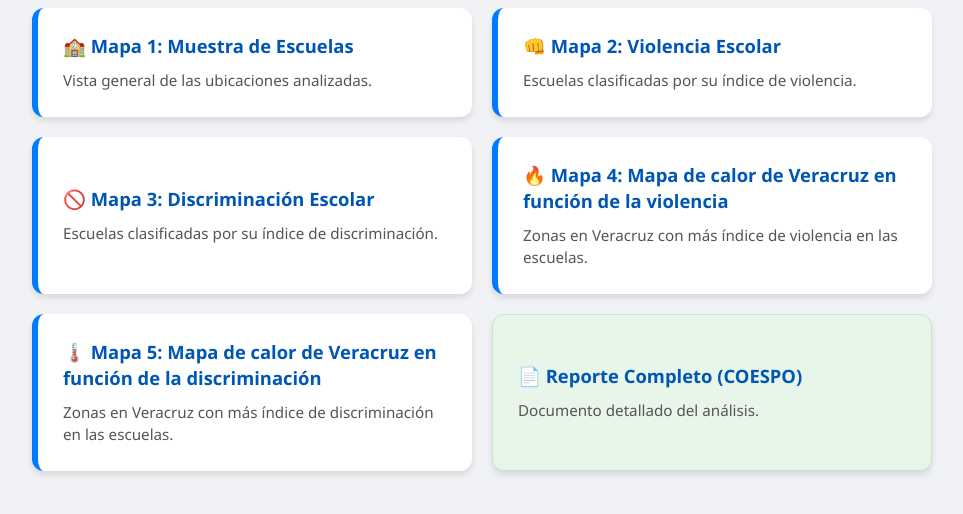
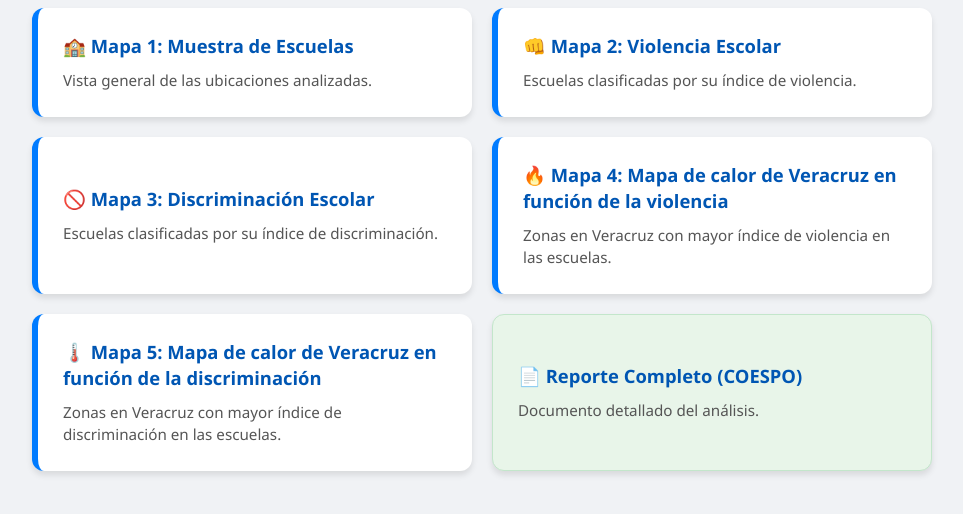
Before and after one commit to leonardoavila2004/Mapas-Veracruz, a plain HTML site: page index.html in a window 1280 px wide. Shown: the part 106-620 px from the top of the page, without its empty margins (158-1121 px from the left). Drawn offline with Linux system fonts and the light colour scheme.

Commit message:
Update index.html

```diff
--- a/index.html
+++ b/index.html
@@ -36,12 +36,12 @@
 
         <a href="Mapa%204_Calor_Veracruz_Violencia.html" class="card">
             <h2>🔥 Mapa 4: Mapa de calor de Veracruz en función de la violencia</h2>
-            <p>Zonas en Veracruz con más índice de violencia en las escuelas.</p>
+            <p>Zonas en Veracruz con mayor índice de violencia en las escuelas.</p>
         </a>
 
         <a href="Mapa%205_Calor_Veracruz_Discriminación.html" class="card">
             <h2>🌡️ Mapa 5: Mapa de calor de Veracruz en función de la discriminación</h2>
-            <p>Zonas en Veracruz con más índice de discriminación en las escuelas.</p>
+            <p>Zonas en Veracruz con mayor índice de discriminación en las escuelas.</p>
         </a>
 
         <a href="Reporte_COESPO%20(2).html" class="card btn-report">
```
